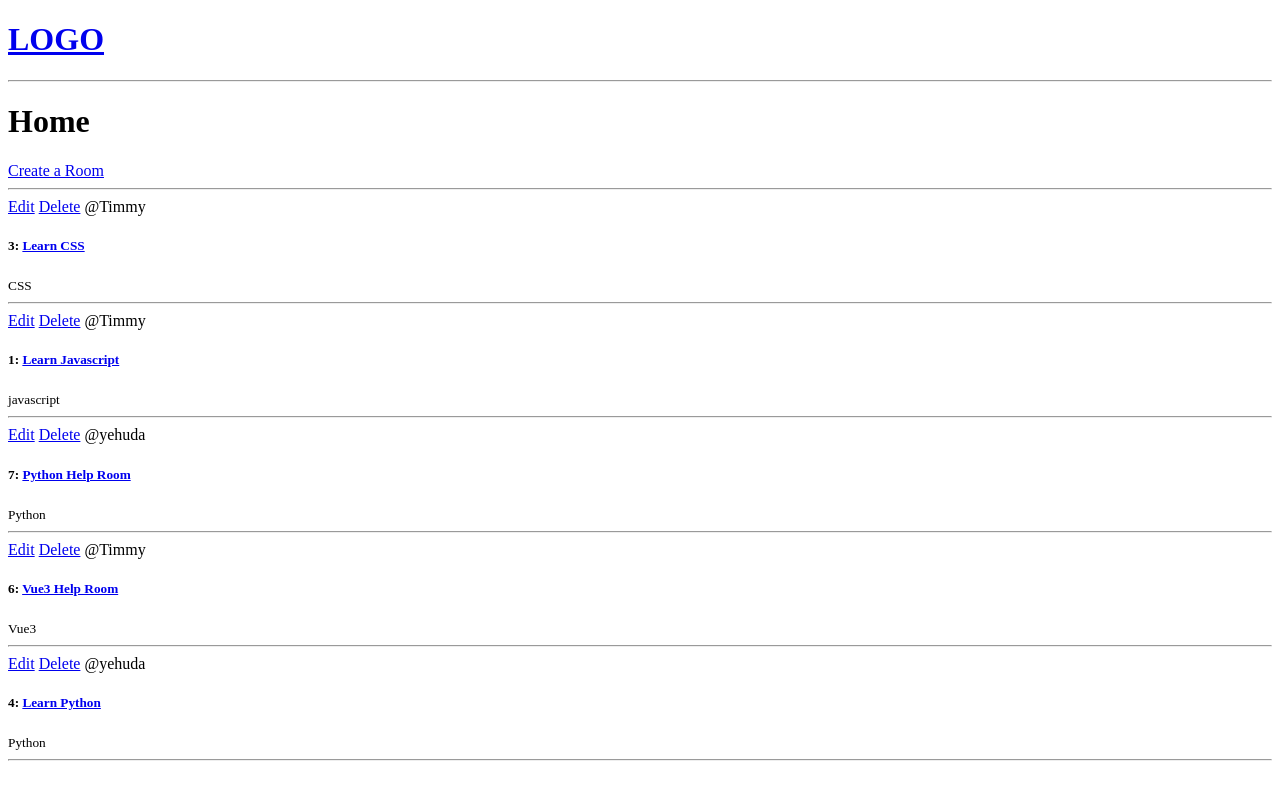
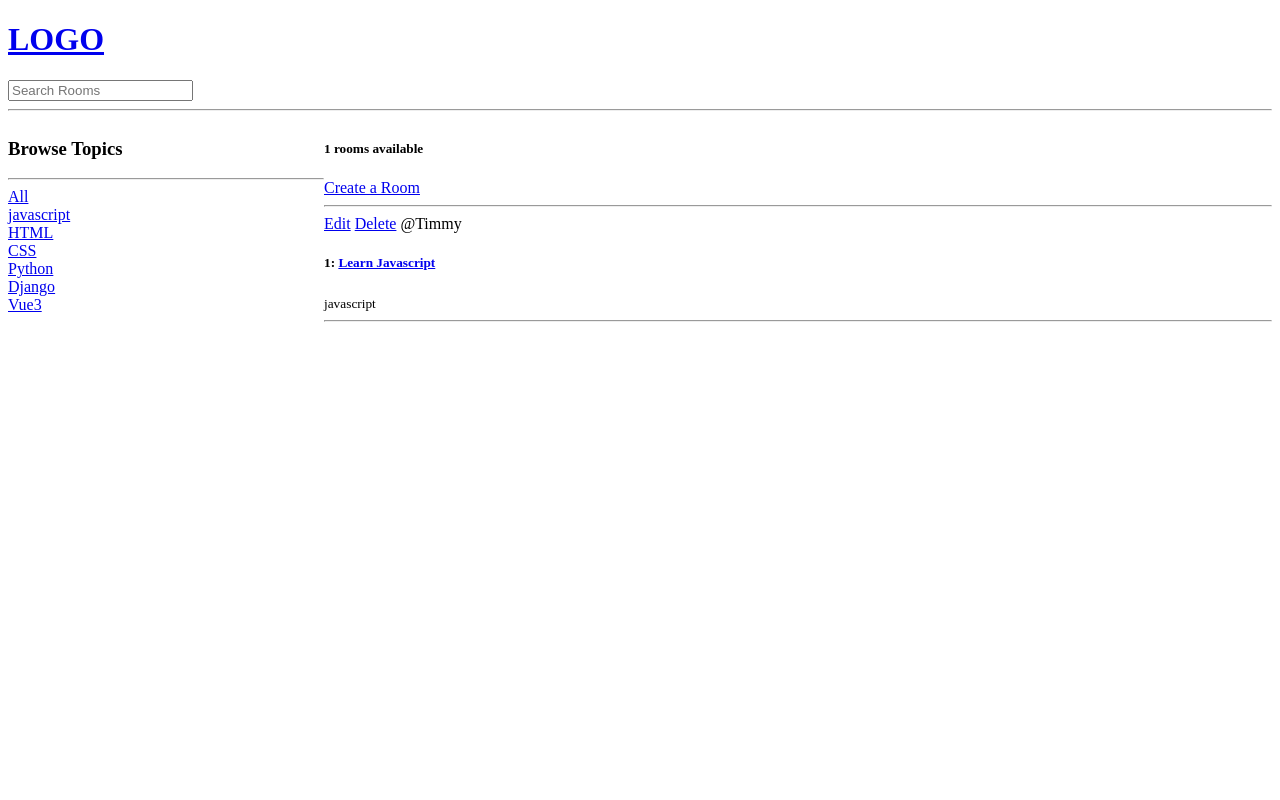
Before and after one commit to spaceCabbage/studybud, a Django app: a page that uses templates/navbar.html in a window 1280 px wide. Run offline with Django 4.2, Linux system fonts and the light colour scheme; data comes from the database, SQL or seed files in the repository; both versions use the stored data as it was after the commit.

Commit message:
search func

```diff
--- a/base/templates/base/home.html
+++ b/base/templates/base/home.html
@@ -2,9 +2,35 @@
 
 {% block content %}
 
-<h1>Home</h1>
+
+<style>
+    .home-container{
+        display: grid;
+        grid-template-columns: 1fr 3fr;
+    }
+</style>
+
+<div class="home-container">
 
     <div>
+        <h3>Browse Topics</h3>
+        <hr>
+
+        <div>
+            <a href="{% url 'home' %}">All</a>
+        </div>
+
+        {% for topic in topics%}
+        <div>
+            <a href="{% url 'home' %}?q={{topic.name}}">{{topic.name}}</a>
+        </div>
+
+        {% endfor %}
+
+    </div>
+
+    <div>
+        <h5>{{room_count}} rooms available</h5>
         <a href="{% url 'create-room' %}">Create a Room</a>
         <hr>
         <div>
@@ -22,4 +48,6 @@
         </div>
     </div>
 
+</div>
+
 {% endblock %}
--- a/base/views.py
+++ b/base/views.py
@@ -1,6 +1,7 @@
 from django.shortcuts import render, redirect
-from .models import Room
+from .models import Room, Topic
 from .forms import RoomForm
+from django.db.models import Q
 
 
 #rooms = [
@@ -12,8 +13,19 @@ from .forms import RoomForm
 
 
 def home(request):
-    rooms = Room.objects.all()
-    context = {'rooms': rooms}
+
+    q = request.GET.get('q') if request.GET.get ('q') != None else ''
+
+    rooms = Room.objects.filter(
+        Q(topic__name__icontains=q) |
+        Q(name__icontains=q) |
+        Q(description__icontains=q)
+        )
+
+    topics = Topic.objects.all()
+    room_count = rooms.count()
+
+    context = {'rooms': rooms, 'topics': topics, 'room_count': room_count}
     return render(request, 'base/home.html', context)
 
 def room(request, pk):
--- a/templates/navbar.html
+++ b/templates/navbar.html
@@ -1,4 +1,11 @@
 <a href="/">
     <h1>LOGO</h1>
 </a>
+
+<form method="GET" action="{% url 'home' %}">
+
+    <input type="text" name="q" placeholder="Search Rooms" />
+
+</form>
+
 <hr>
```
Also changed, not shown: db.sqlite3. Lines whose indentation alone changed are shown as unchanged.
